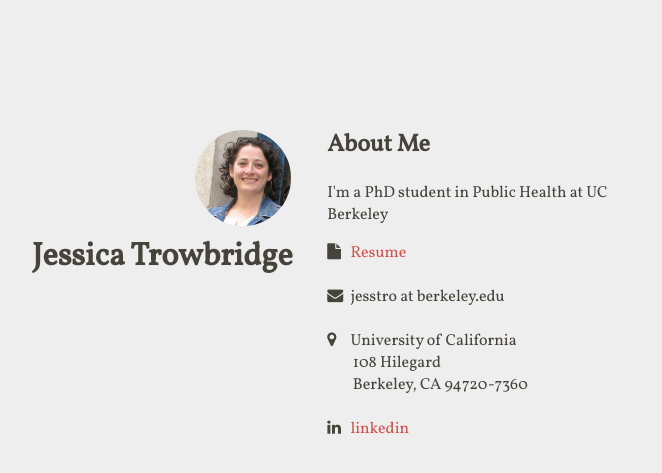
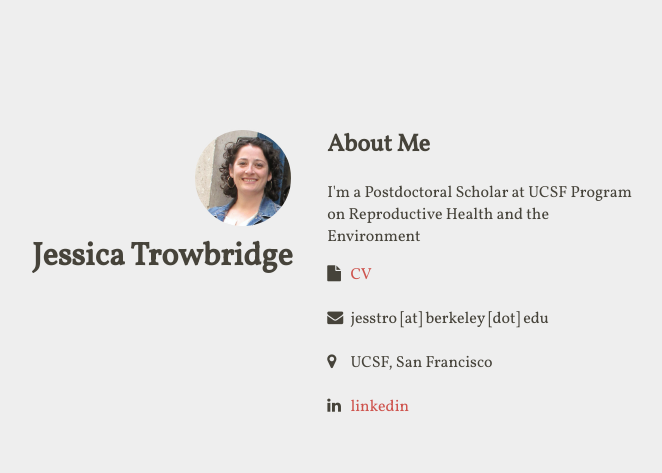
Before and after one commit to jesstro/jesstro.github.io, a Jekyll site: the page built from index.html, in a window 1280 px wide. Shown: the top 473 px of the page, without its empty margins (340-1002 px from the left). Built offline with Jekyll 4.4.1, drawn with Linux system fonts in a browser that asks for light colours; nearby versions of some CDN libraries.

Commit message:
update content spring 2022

```diff
--- a/CNAME
+++ b/CNAME
@@ -1 +1 @@
-jesstrow.com
+www.jesstrow.com
--- a/_includes/content.html
+++ b/_includes/content.html
@@ -1,21 +1,19 @@
 <h2>About Me</h2>
-<p>I'm a PhD student in Public Health at UC Berkeley</p>
+<p>I'm a Postdoctoral Scholar at UCSF Program on Reproductive Health and the Environment</p>
 
 <span class="fa fa-file fa-md main-list-item-icon"></span>
-<a href="Trowbridge_Resume.pdf" target="_blank">Resume</a>
+<a href="Trowbridge_CV.pdf" target="_blank">CV</a>
 <br>
 <br>
 
 <span class="fa fa-envelope fa-md main-list-item-icon"></span>
-jesstro at berkeley.edu
+jesstro [at] berkeley [dot] edu
 <br>
 <br>
 
 <span class="fa fa-map-marker fa-md main-list-item-icon"></span>
-University of California<br>
-&nbsp;&nbsp;&nbsp;&nbsp;&nbsp;&nbsp;&nbsp; 108 Hilegard<br>
-&nbsp;&nbsp;&nbsp;&nbsp;&nbsp;&nbsp;&nbsp; Berkeley, CA 94720-7360<br>
+UCSF, San Francisco<br>
 
 <br>
 <span class="fa fa-linkedin fa-md main-list-item-icon"></span>
-<a href="https://www.linkedin.com/in/jessica-trowbridge-736b4b4" target="_blank">linkedin</a>
+<a href="https://www.linkedin.com/in/jessica-trowbridge-phd-mph-736b4b4" target="_blank">linkedin</a>
```
Also changed, not shown: 1 other file.
